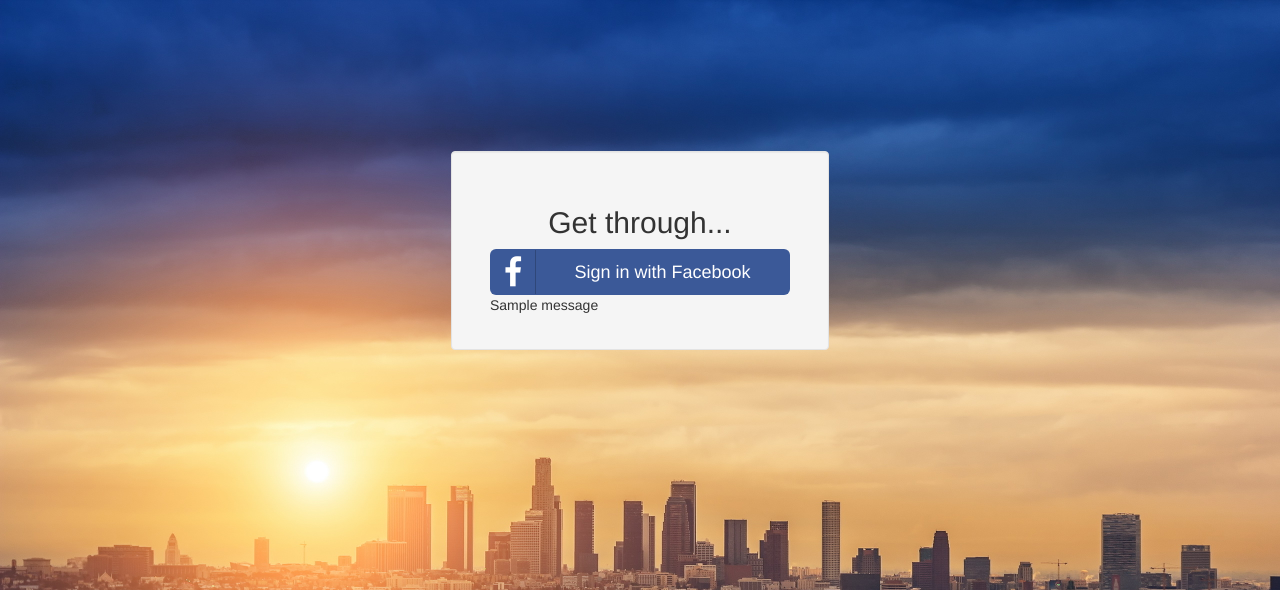
After one commit to sonali-Packt/IOT, a Flask app: template templates/login.html in a window 1280 px wide. The commit adds this page. Shown: the top 590 px of the page. Run offline with Flask 2, Linux system fonts and the light colour scheme; the template is opened without the code that fills it, so the values that code supplies are empty; one stand-in notice (Sample message) is shown; some libraries are stand-ins or nearby versions.

Commit message:
S5-P3 Basic Facebook login Access

```diff
--- a/__init__.py
+++ b/__init__.py
@@ -1,4 +1,6 @@
-from flask import Flask, render_template
+from flask import Flask, render_template, redirect, url_for, session, flash
+from flask_dance.contrib.facebook import make_facebook_blueprint, facebook
+
 import json, time
 
 app = Flask(__name__)
@@ -6,8 +8,47 @@ app = Flask(__name__)
 alive = 0
 data = {}
 
-@app.route('/')
-def hello():
+#Paste in your facebook app ID and secret
+facebookId = "180844045961238"
+facebookSecret = "da8512c089189c459af393ab7df8e37b"
+
+facebook_blueprint = make_facebook_blueprint(client_id=facebookId, client_secret=facebookSecret)
+app.register_blueprint(facebook_blueprint, url_prefix='/facebook_login')
+
+@app.route('/facebook_login')
+def facebook_login():
+    if not facebook.authorized:
+        return redirect(url_for('facebook.login'))
+
+    account_info = facebook.get('/me')
+    if account_info.ok:
+        print("access_token: ", facebook.access_token)
+        me = account_info.json()
+        session['facebook_token'] = facebook.access_token
+        session['user'] = me['name']
+        session['user_id'] = me['id']
+        return redirect(url_for('main'))
+
+    return redirect(url_for('login'))
+
+@app.route('/', methods=['POST', 'GET'])
+def login():
+    session['facebook_token'] = None
+    session['user'] = None
+    session['user_id'] = None
+    return render_template('login.html')
+
+@app.route("/logout")
+def logout():
+    session['facebook_token'] = None
+    session['user'] = None
+    session['user_id'] = None
+    flash("you just logged out!")
+    return redirect(url_for('login'))
+
+@app.route('/main')
+def main():
+    flash(session['user'])
     return render_template('index.html')
 
 @app.route('/keep_alive', methods=['GET'])
@@ -21,4 +62,4 @@ def keep_alive():
     return str(parsed_json)
 
 if __name__ == '__main__':
-	app.run(host="localhost", port=80)
+   app.run(host="localhost", port=80)
--- /dev/null
+++ b/static/css/signin.css
@@ -0,0 +1,38 @@
+/* .well{ */
+	/* width:8cm; */
+/* } */
+
+.form-signin {
+  max-width: 330px;
+  padding: 15px;
+  margin: 0 auto;
+}
+.form-signin .form-signin-heading,
+.form-signin .checkbox {
+  margin-bottom: 10px;
+}
+.form-signin .checkbox {
+  font-weight: normal;
+}
+.form-signin .form-control {
+  position: relative;
+  height: auto;
+  -webkit-box-sizing: border-box;
+     -moz-box-sizing: border-box;
+          box-sizing: border-box;
+  padding: 10px;
+  font-size: 16px;
+}
+.form-signin .form-control:focus {
+  z-index: 2;
+}
+.form-signin input[type="email"] {
+  margin-bottom: -1px;
+  border-bottom-right-radius: 0;
+  border-bottom-left-radius: 0;
+}
+.form-signin input[type="password"] {
+  margin-bottom: 10px;
+  border-top-left-radius: 0;
+  border-top-right-radius: 0;
+}
--- /dev/null
+++ b/templates/login.html
@@ -0,0 +1,57 @@
+<!DOCTYPE html>
+<html lang="en">
+  <head>
+    <meta charset="utf-8">
+    <meta http-equiv="X-UA-Compatible" content="IE=edge">
+    <meta name="viewport" content="width=device-width, initial-scale=1">
+    <!-- The above 3 meta tags *must* come first in the head; any other head content must come *after* these tags -->
+    <meta name="description" content="">
+    <meta name="author" content="">
+    <meta property="og:url" content="http://lipis.github.io/bootstrap-social/" />
+    <meta property="og:image" content="http://lipis.github.io/bootstrap-social/assets/img/bootstrap-social.png" />
+	<link href="{{url_for('static', filename='favicon.ico') }}" rel="icon">
+
+    <title>Signin Template for Bootstrap</title>
+
+    <link href="static/vendor/bootstrap/css/bootstrap.css" rel="stylesheet">
+    <link href="static/css/docs.css" rel="stylesheet" >
+    <link href="static/vendor/font-awesome/css/font-awesome.css" rel="stylesheet">
+    <link href="static/css/bootstrap-social.css" rel="stylesheet" >
+
+    <!-- Bootstrap core CSS -->
+	<link href="{{url_for('static', filename='vendor/bootstrap/css/bootstrap.min.css') }}" rel="stylesheet">
+
+	<link href="{{url_for('static', filename='css/signin.css') }}" rel="stylesheet">
+    <!-- Custom styles for this template -->
+
+    <!-- HTML5 shim and Respond.js for IE8 support of HTML5 elements and media queries -->
+    <!--[if lt IE 9]>
+      <script src="https://oss.maxcdn.com/html5shiv/3.7.3/html5shiv.min.js"></script>
+      <script src="https://oss.maxcdn.com/respond/1.4.2/respond.min.js"></script>
+    <![endif]-->
+  </head>
+
+  <body background="static/img/bg.jpg" 	style ="background-size: cover; margin-top: 4cm">
+    <div class="container well" style="width:10cm;">
+
+      <form class="form-signin">
+        <h2 class="form-signin-heading">Get through... </h2>
+
+		{% if not session.logged_in %}
+		  <a class="btn btn-block btn-social btn-lg btn-facebook" href="/facebook_login" onclick="_gaq.push(['_trackEvent', 'btn-social', 'click', 'btn-facebook']);">
+			<span class="fa fa-facebook"></span> Sign in with Facebook
+		  </a>
+		{% else %}
+		  <a href="/main"></a>
+		{% endif %}
+
+		{% for message in get_flashed_messages() %}
+			   {{ message }}
+		{% endfor %}
+
+      </form>
+
+    </div> <!-- /container -->
+
+  </body>
+</html>
```
Also changed, not shown: static/js/main.js (+8 -0 lines), templates/index.html (+24 -8 lines).
